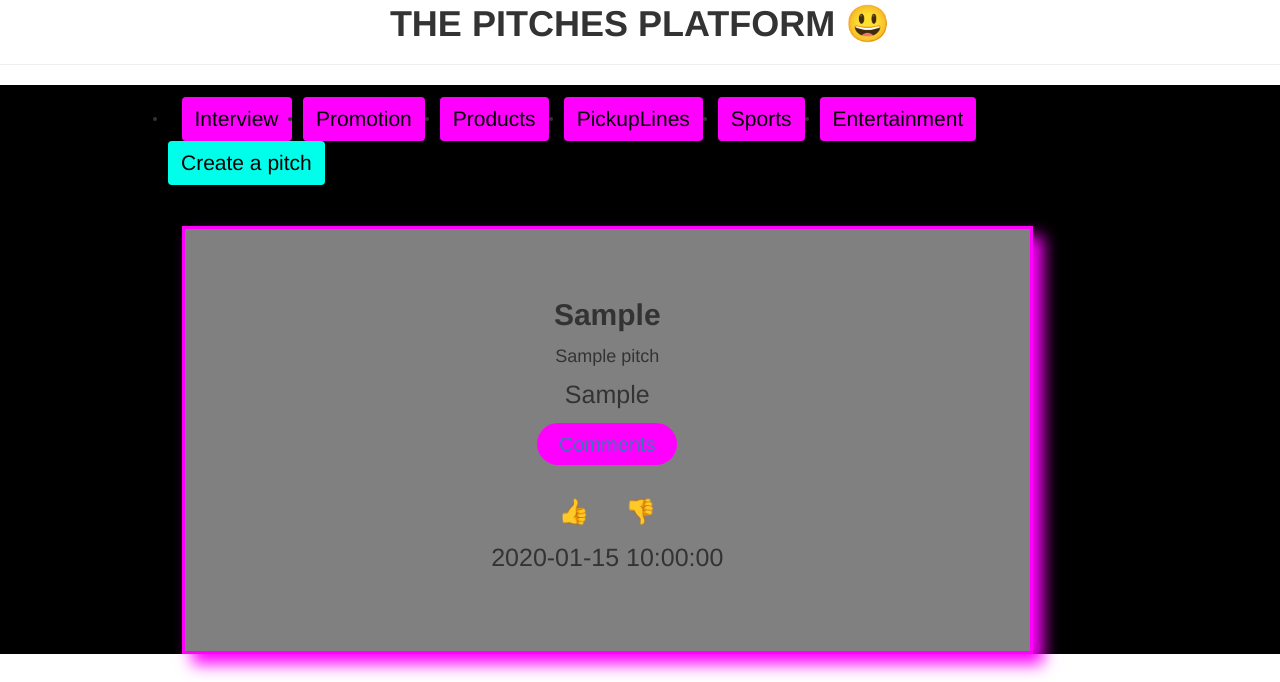
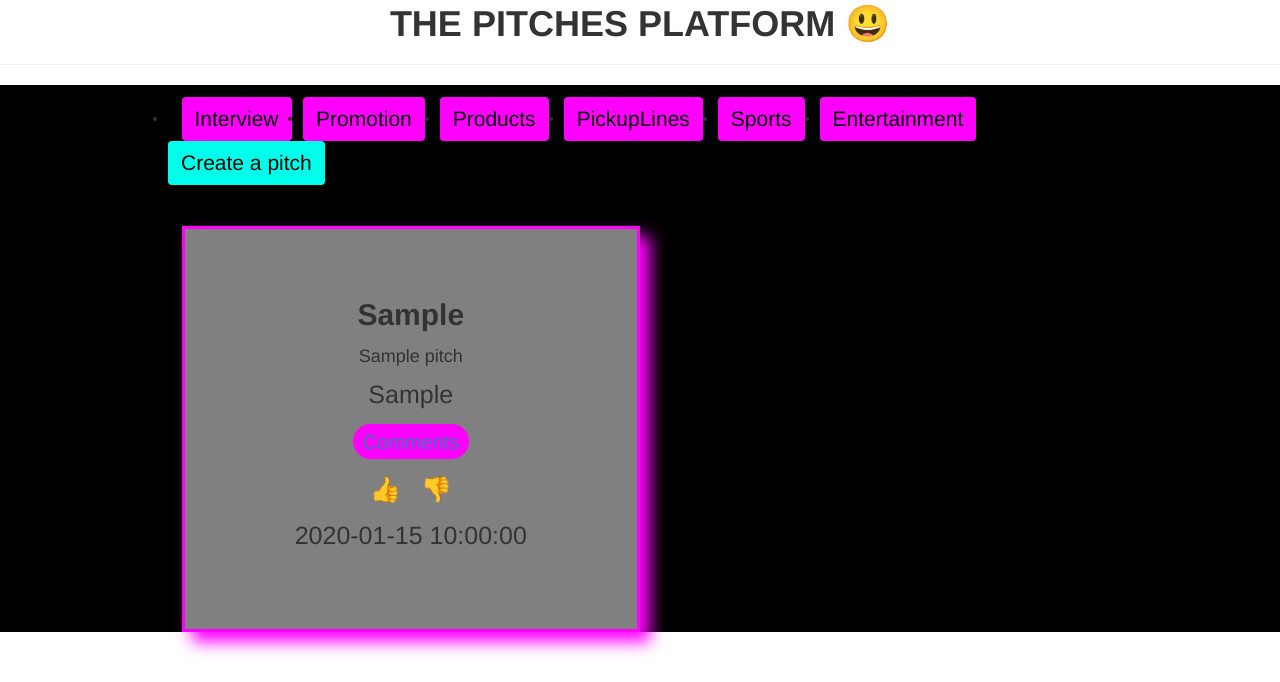
Before and after one commit to Memory-Wabwile/Pitches-Platform, a Flask app: page / in a window 1280 px wide. Shown: the part 118-800 px from the top of the page. Run offline with Flask 2, Linux system fonts and the light colour scheme; tables that the repository leaves empty hold one stand-in row (values such as "Sample post"); some libraries are stand-ins or nearby versions.

Commit message:
update on heroku

```diff
--- a/app/templates/macros.html
+++ b/app/templates/macros.html
@@ -44,8 +44,8 @@
 
 <div style="background-color: black;  padding-top: 10%;">
     <div class="row">
-        <div>
-            <div style=" margin-top:1% ; width: 65%; padding:5% 5% 5% 5%; font-size: 25px; margin-left: 15%; text-align: center; border: 3px solid fuchsia;box-shadow: 10px 10px 15px fuchsia; background-color: gray; "
+        <div style="display: flex;">
+            <div style=" margin-top:1% ; width: 35%; padding:5% 5% 5% 5%; font-size: 25px; margin-left: 15%; text-align: center; border: 3px solid fuchsia;box-shadow: 10px 10px 15px fuchsia; background-color: gray; "
                 class="card">
 
                 <div style="font-weight: bolder; font-size: larger;" class="card-header">
@@ -71,8 +71,6 @@
                     <p>
                         {{pitches.time}}
                     </p>
-
-
                 </div>
             </div>
 
```
